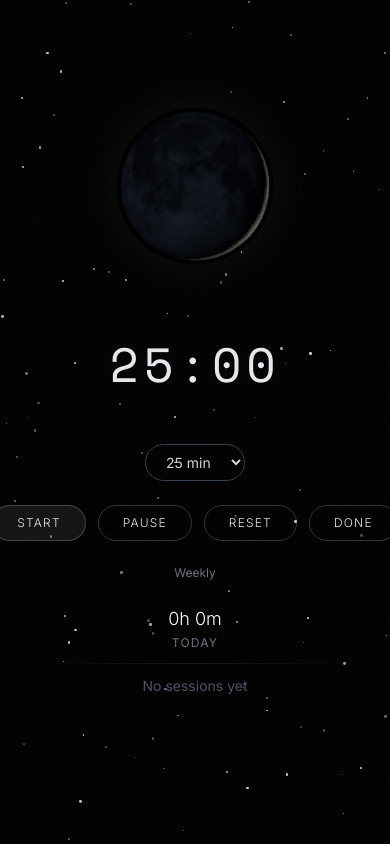
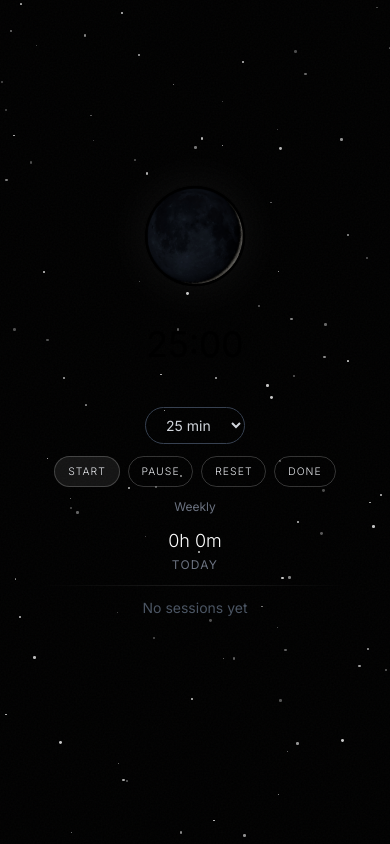
Before and after one commit to llicels/moonapp, a Flask app: page / in a window 390 px wide. Run offline with Flask 3, Linux system fonts and the light colour scheme; data that the repository does not hold is empty; some libraries are stand-ins or nearby versions.

Commit message:
mobile fix

```diff
--- a/templates/index.html
+++ b/templates/index.html
@@ -15,9 +15,9 @@
 
         body {
             background: #000000;
-            min-height: 100vh;
+            height: 100vh;
             position: relative;
-            overflow-x: hidden;
+            overflow: hidden;
         }
 
         .stars {
@@ -55,14 +55,14 @@
         }
 
         .moon-img {
-            width: clamp(140px, 40vw, 220px);
-            height: clamp(140px, 40vw, 220px);
+            width: clamp(100px, 30vw, 220px);
+            height: clamp(100px, 30vw, 220px);
             object-fit: cover;
             border-radius: 50%;
             transition: opacity 0.4s ease;
             box-shadow: 0 0 60px rgba(255,255,255,0.08);
             animation: breathe 6s ease-in-out infinite, glow 8s ease-in-out infinite;
-            margin-bottom: 0.5rem;
+            margin-bottom: 0.25rem;
         }
 
         @keyframes breathe {
@@ -73,69 +73,6 @@
         @keyframes glow {
             0%, 100% { box-shadow: 0 0 50px rgba(255,255,255,0.06); }
             50% { box-shadow: 0 0 70px rgba(255,255,255,0.10); }
-        }
-            width: 200px;
-            height: 200px;
-            position: relative;
-        }
-
-        .moon {
-            width: 100%;
-            height: 100%;
-            border-radius: 50%;
-            position: relative;
-            overflow: hidden;
-        }
-
-        .moon-light {
-            position: absolute;
-            width: 100%;
-            height: 100%;
-            border-radius: 50%;
-            background: radial-gradient(circle at 30% 30%, #f9fafb, #9ca3af);
-            box-shadow:
-                0 0 40px rgba(255,255,255,0.08),
-                0 0 80px rgba(255,255,255,0.04),
-                inset -15px -15px 30px rgba(0,0,0,0.3);
-        }
-
-        .moon-shadow {
-            position: absolute;
-            top: 0;
-            left: 0;
-            width: 100%;
-            height: 100%;
-            border-radius: 50%;
-            background: #000000;
-            transition: transform 0.6s ease;
-            transform: translateX(100%);
-        }
-
-        .moon-glow {
-            position: absolute;
-            top: 50%;
-            left: 50%;
-            transform: translate(-50%, -50%);
-            width: 240px;
-            height: 240px;
-            border-radius: 50%;
-            background: radial-gradient(circle, rgba(255,255,255,0.1) 0%, transparent 70%);
-            z-index: -1;
-            animation: glowPulse 6s ease-in-out infinite;
-        }
-
-        @keyframes glowPulse {
-            0%, 100% { opacity: 0.5; transform: translate(-50%, -50%) scale(1); }
-            50% { opacity: 0.8; transform: translate(-50%, -50%) scale(1.05); }
-        }
-
-        .timer-display {
-            font-family: 'Space Mono', monospace;
-            font-size: clamp(2.5rem, 8vw, 4.5rem);
-            font-weight: 400;
-            letter-spacing: 0.1em;
-            color: #e5e7eb;
-            text-shadow: 0 0 40px rgba(255, 255, 255, 0.1);
         }
 
         .btn {
@@ -182,39 +119,45 @@
 
         @media (max-width: 640px) {
             .timer-display {
-                font-size: 3rem;
+                font-size: 2.2rem;
             }
-            .moon-container {
-                width: 150px;
-                height: 150px;
+            .moon-img {
+                width: 100px;
+                height: 100px;
             }
-            .moon-glow {
-                width: 180px;
-                height: 180px;
+            .btn {
+                padding: 0.4rem 0.8rem;
+                font-size: 0.65rem;
+            }
+            .controls {
+                gap: 0.5rem;
+            }
+            .stats-container {
+                max-width: 160px;
             }
         }
     </style>
     <link rel="manifest" href="/manifest.json">
     <meta name="theme-color" content="#000000">
 </head>
-<body class="flex items-center justify-center h-screen overflow-hidden" style="padding-bottom: env(safe-area-inset-bottom);">
+<body class="flex items-center justify-center h-[100dvh] overflow-hidden" style="padding-bottom: env(safe-area-inset-bottom);">
     <div class="stars" id="stars"></div>
     <div class="noise"></div>
 
-    <div class="relative z-10 flex flex-col items-center gap-6 sm:gap-8 w-full max-w-2xl px-6 py-2">
+    <div class="relative z-10 flex flex-col items-center gap-3 sm:gap-4 w-full max-w-2xl px-4">
 
         <!-- Moon Section -->
-        <div class="flex justify-center items-center mb-8">
+        <div class="flex justify-center items-center mb-4 sm:mb-8">
             <img id="moon" src="/static/moon/new.jpg" class="moon-img">
         </div>
 
         <!-- Timer -->
         <div class="text-center">
             <div class="timer-display" id="timer">25:00</div>
-            <div id="overtimeDisplay" class="text-gray-500 text-sm font-light mt-2 h-5"></div>
+            <div id="overtimeDisplay" class="text-gray-500 text-sm font-light mt-1 sm:mt-2 h-5"></div>
 
             <!-- Duration Selector -->
-            <div class="mt-4">
+            <div class="mt-3 sm:mt-4">
                 <select id="durationSelect" class="bg-transparent border border-gray-700 text-gray-300 text-sm rounded-full px-4 py-2 focus:outline-none focus:border-gray-500">
                     <option value="10">10 min</option>
                     <option value="15">15 min</option>
@@ -228,7 +171,7 @@
         </div>
 
         <!-- Controls -->
-        <div class="flex gap-3">
+        <div class="flex gap-2 sm:gap-3">
             <button class="btn btn-primary" id="startBtn">Start</button>
             <button class="btn" id="pauseBtn">Pause</button>
             <button class="btn" id="resetBtn">Reset</button>
@@ -240,7 +183,7 @@
         </div>
 
         <!-- Stats Section -->
-        <div class="w-full max-w-xs">
+        <div class="w-full max-w-xs sm:max-w-sm">
             <div class="text-center mb-2">
                 <span class="text-white text-lg font-light" id="totalTime">0h 0m</span>
                 <p class="text-gray-500 text-xs mt-0.5 uppercase tracking-widest">Today</p>
```
Also changed, not shown: templates/weekly.html (+6 -6 lines).
